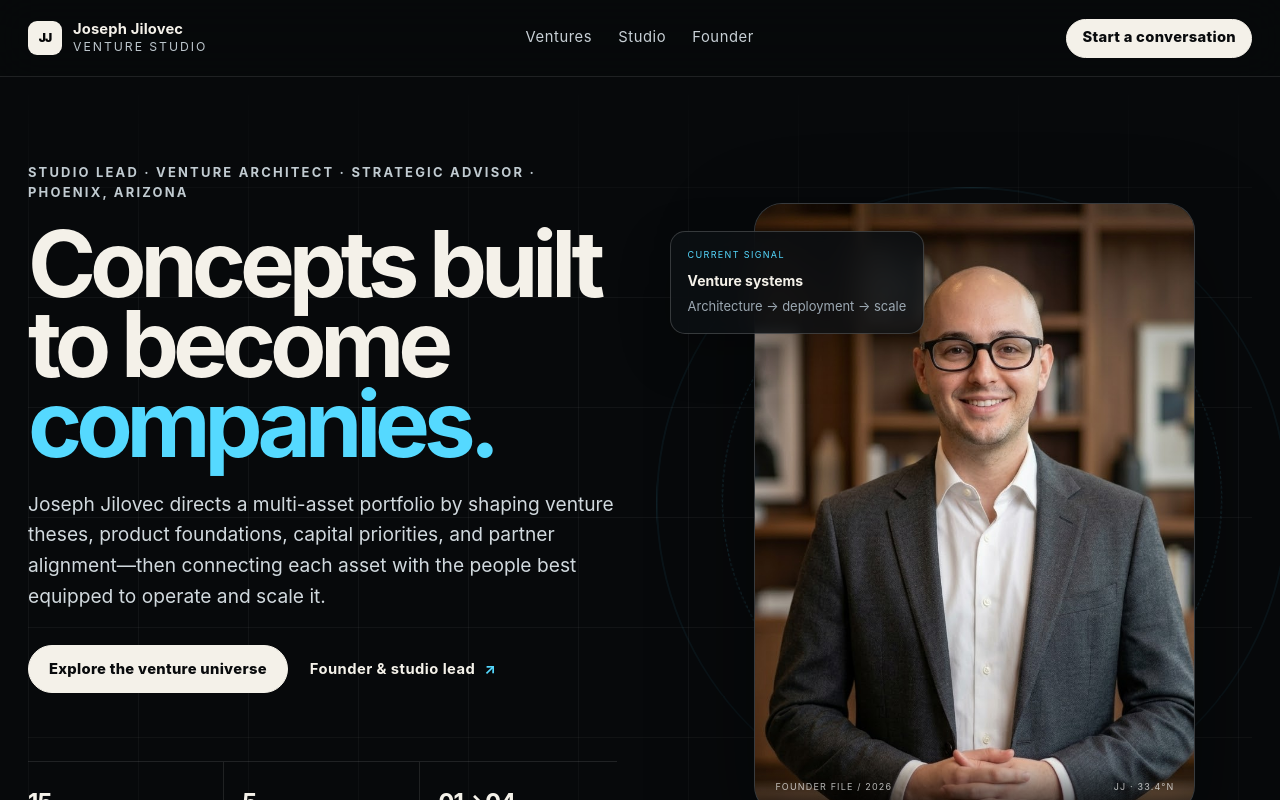
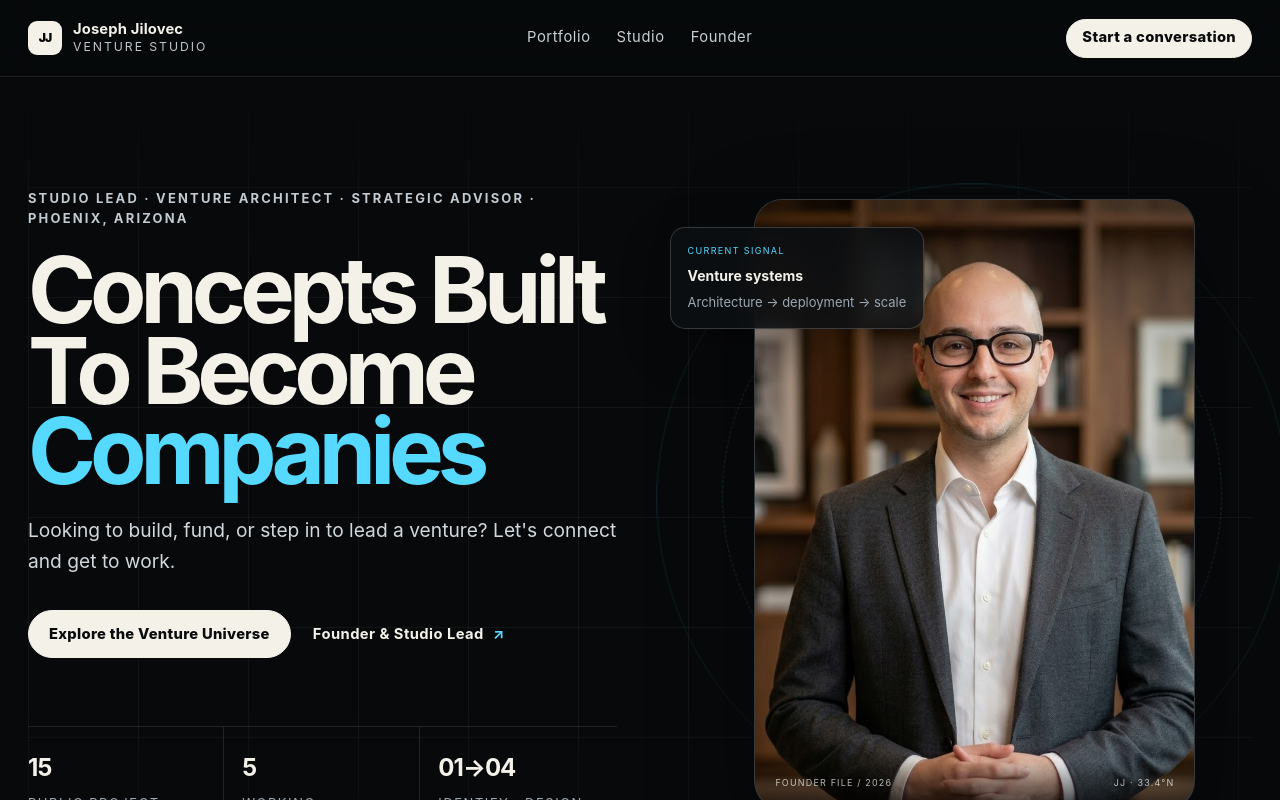
Before and after one commit to josephjilovec/josephjilovec, a Next.js app: page / in a window 1280 px wide. Shown: the top 800 px of the page. Built offline with nearby package versions, Linux system fonts and the light colour scheme.

Commit message:
Polish homepage hero and portfolio navigation

```diff
--- a/components/hero/FounderHero.tsx
+++ b/components/hero/FounderHero.tsx
@@ -9,15 +9,15 @@ export function FounderHero() {
       <div className="hero-copy">
         <p className="hero-kicker">Studio lead · Venture architect · Strategic advisor · Phoenix, Arizona</p>
         <h1>
-          Concepts built to become<br />
-          <span>companies.</span>
+          Concepts Built To Become<br />
+          <span>Companies</span>
         </h1>
         <p className="hero-lede">
-          Joseph Jilovec directs a multi-asset portfolio by shaping venture theses, product foundations, capital priorities, and partner alignment—then connecting each asset with the people best equipped to operate and scale it.
+          Looking to build, fund, or step in to lead a venture? Let&apos;s connect and get to work.
         </p>
         <div className="hero-actions">
-          <Link href="/ventures" className="button">Explore the venture universe</Link>
-          <Link href="/founder" className="text-link">Founder & studio lead <span>↗</span></Link>
+          <Link href="/ventures" className="button">Explore the Venture Universe</Link>
+          <Link href="/founder" className="text-link">Founder & Studio Lead <span>↗</span></Link>
         </div>
         <div className="hero-signals" aria-label="Portfolio overview">
           <div><strong>{ventures.length}</strong><span>public project worlds</span></div>
--- a/components/navigation/SiteHeader.tsx
+++ b/components/navigation/SiteHeader.tsx
@@ -4,7 +4,7 @@ import Link from "next/link";
 import { useEffect, useState } from "react";
 
 const nav = [
-  ["Ventures", "/ventures"],
+  ["Portfolio", "/ventures"],
   ["Studio", "/studio"],
   ["Founder", "/founder"],
 ] as const;
```
